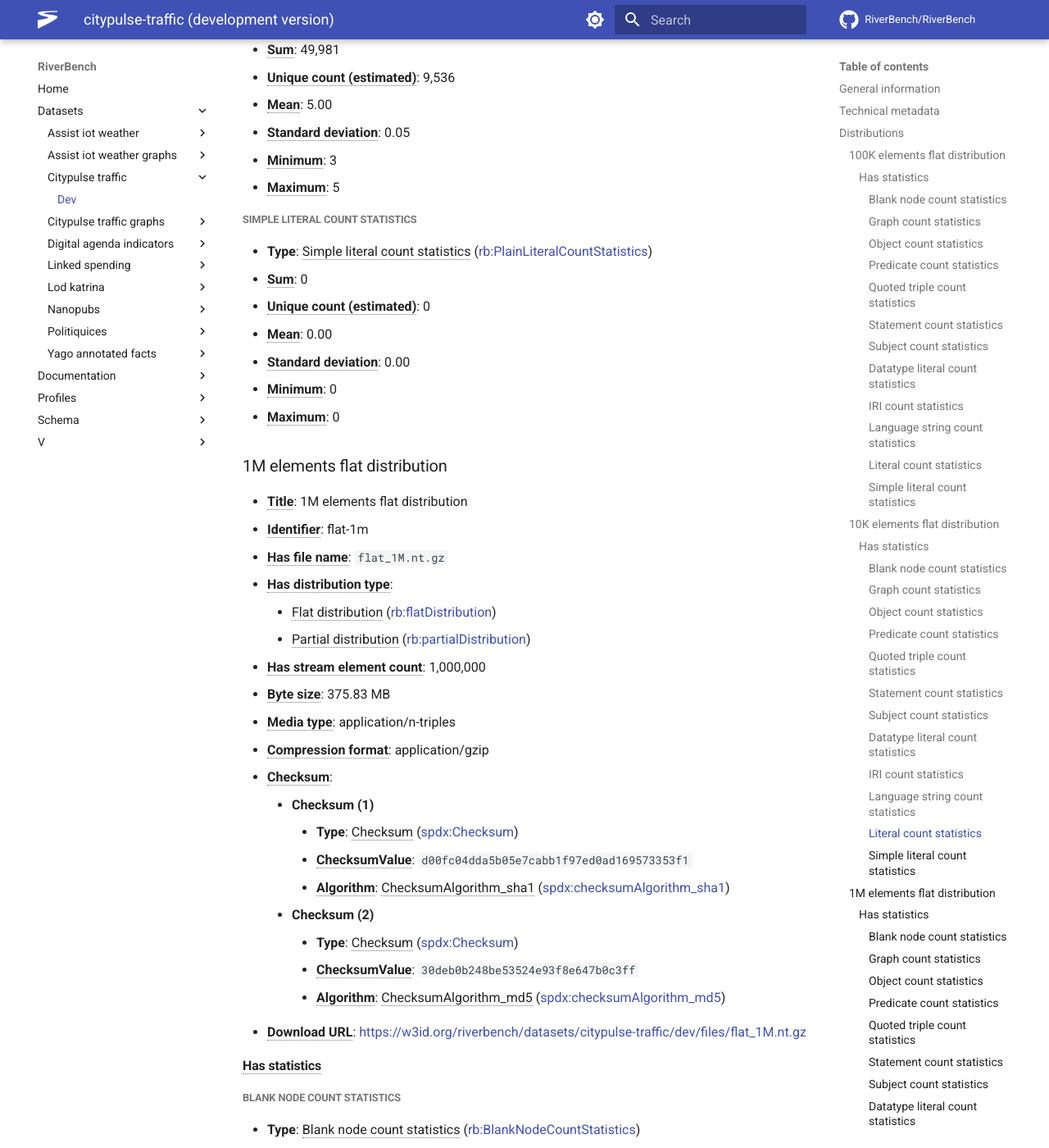
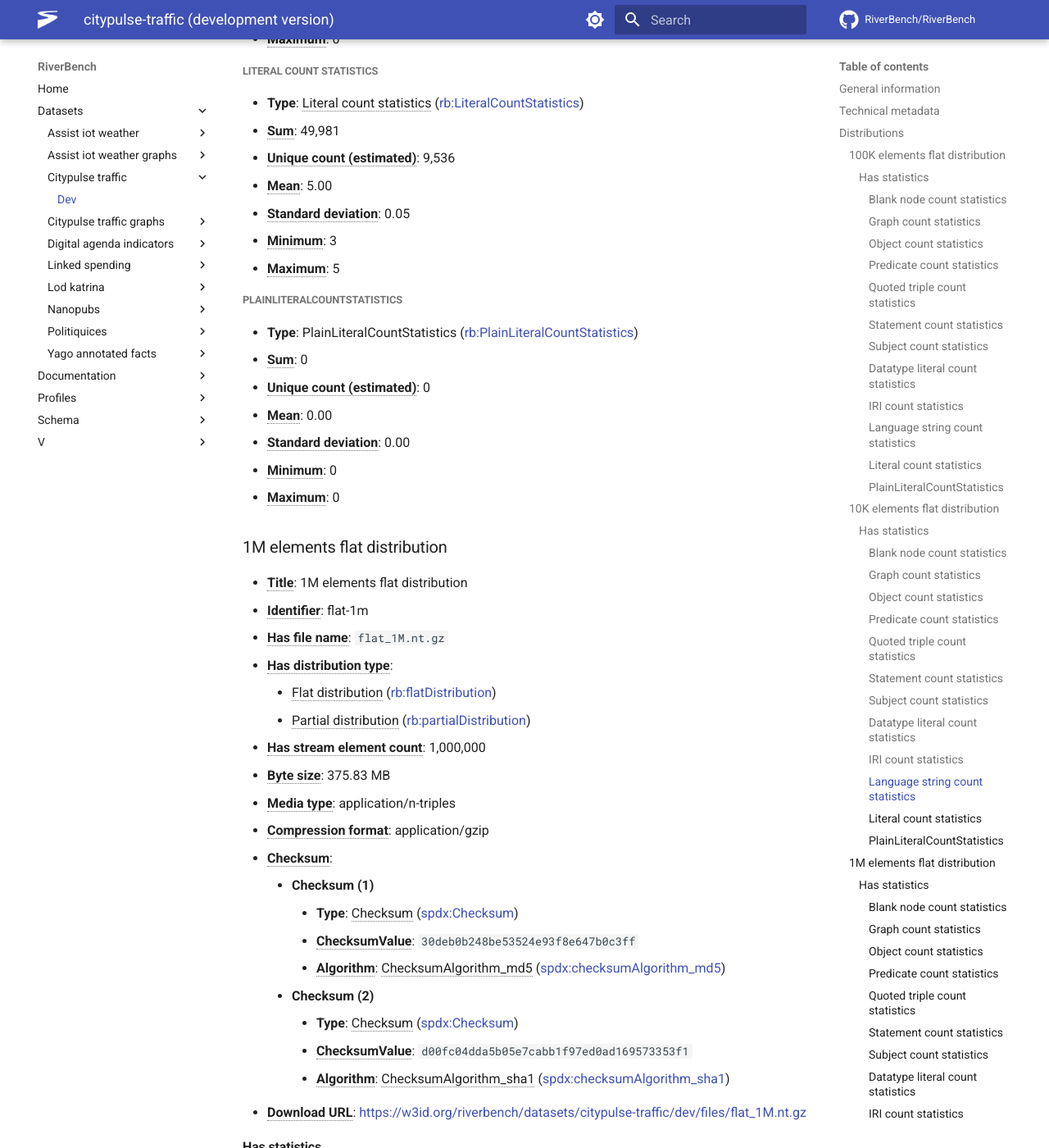
Before and after one commit to RiverBench/riverbench.github.io, an MkDocs documentation site: the page built from docs/datasets/citypulse-traffic/dev/index.md, in a window 1280 px wide and 1400 px high, scrolled down 9305 px. Shown: the whole window at 82% size. Built offline with MkDocs 1.6.1 and Material for MkDocs 9.7.7, drawn with Linux system fonts in a browser that asks for light colours; comment, search, counter and statistics services are not loaded; some of the changed text lies outside the part shown.

Commit message:
Automatic update of RiverBench/dataset-citypulse-traffic (dev)

```diff
--- a/docs/datasets/citypulse-traffic/dev/index.md
+++ b/docs/datasets/citypulse-traffic/dev/index.md
@@ -180,9 +187,9 @@ This is a processed subset of real traffic data published by the [CityPulse EU F
 - **<abbr title="Minimum value of a distribution">Minimum</abbr>**: 3
 - **<abbr title="Maximum value of a distribution">Maximum</abbr>**: 5
 
-##### Simple literal count statistics
+##### PlainLiteralCountStatistics
 
-- **Type**: <abbr title="Statistics about the number of simple literals (of type xsd:string) in the dataset.">Simple literal count statistics</abbr> ([rb:PlainLiteralCountStatistics](https://w3id.org/riverbench/schema/metadata#PlainLiteralCountStatistics))
+- **Type**: PlainLiteralCountStatistics ([rb:PlainLiteralCountStatistics](https://w3id.org/riverbench/schema/metadata#PlainLiteralCountStatistics))
 - **<abbr title="Sum of all values in the distribution. In statistics about counts, this corresponds to the total number of given elements in the dataset.">Sum</abbr>**: 0
 - **<abbr title="Only used for count statistics. Indicates how many unique elements are in the entire dataset. The value is estimated with a Bloom filter and is accurate to ~1%.">Unique count (estimated)</abbr>**: 0
 - **<abbr title="Arithmetic mean of a distribution">Mean</abbr>**: 0.00
@@ -318,9 +325,9 @@ This is a processed subset of real traffic data published by the [CityPulse EU F
 - **<abbr title="Minimum value of a distribution">Minimum</abbr>**: 3
 - **<abbr title="Maximum value of a distribution">Maximum</abbr>**: 5
 
-##### Simple literal count statistics
+##### PlainLiteralCountStatistics
 
-- **Type**: <abbr title="Statistics about the number of simple literals (of type xsd:string) in the dataset.">Simple literal count statistics</abbr> ([rb:PlainLiteralCountStatistics](https://w3id.org/riverbench/schema/metadata#PlainLiteralCountStatistics))
+- **Type**: PlainLiteralCountStatistics ([rb:PlainLiteralCountStatistics](https://w3id.org/riverbench/schema/metadata#PlainLiteralCountStatistics))
 - **<abbr title="Sum of all values in the distribution. In statistics about counts, this corresponds to the total number of given elements in the dataset.">Sum</abbr>**: 0
 - **<abbr title="Only used for count statistics. Indicates how many unique elements are in the entire dataset. The value is estimated with a Bloom filter and is accurate to ~1%.">Unique count (estimated)</abbr>**: 0
 - **<abbr title="Arithmetic mean of a distribution">Mean</abbr>**: 0.00
@@ -343,12 +350,12 @@ This is a processed subset of real traffic data published by the [CityPulse EU F
 - **<abbr title="The checksum property provides a mechanism that can be used to verify that the contents of a File or Package have not changed.">Checksum</abbr>**:
     - **Checksum (1)**
         - **Type**: <abbr title="A Checksum is value that allows the contents of a file to be authenticated. Even small changes to the content of the file will change its checksum. This class allows the results of a variety of checksum and cryptographic message digest algorithms to be represented.">Checksum</abbr> ([spdx:Checksum](http://spdx.org/rdf/terms#Checksum))
+        - **<abbr title="The checksumValue property provides a lower case hexidecimal encoded digest value produced using a specific algorithm.">ChecksumValue</abbr>**: `30deb0b248be53524e93f8e647b0c3ff`
+        - **<abbr title="Identifies the algorithm used to produce the subject Checksum. Currently, SHA-1 is the only supported algorithm. It is anticipated that other algorithms will be supported at a later time.">Algorithm</abbr>**: <abbr title="Indicates the algorithm used was MD5">ChecksumAlgorithm_md5</abbr> ([spdx:checksumAlgorithm_md5](http://spdx.org/rdf/terms#checksumAlgorithm_md5))
+    - **Checksum (2)**
+        - **Type**: <abbr title="A Checksum is value that allows the contents of a file to be authenticated. Even small changes to the content of the file will change its checksum. This class allows the results of a variety of checksum and cryptographic message digest algorithms to be represented.">Checksum</abbr> ([spdx:Checksum](http://spdx.org/rdf/terms#Checksum))
         - **<abbr title="The checksumValue property provides a lower case hexidecimal encoded digest value produced using a specific algorithm.">ChecksumValue</abbr>**: `d00fc04dda5b05e7cabb1f97ed0ad169573353f1`
         - **<abbr title="Identifies the algorithm used to produce the subject Checksum. Currently, SHA-1 is the only supported algorithm. It is anticipated that other algorithms will be supported at a later time.">Algorithm</abbr>**: <abbr title="Indicates the algorithm used was SHA-1">ChecksumAlgorithm_sha1</abbr> ([spdx:checksumAlgorithm_sha1](http://spdx.org/rdf/terms#checksumAlgorithm_sha1))
-    - **Checksum (2)**
-        - **Type**: <abbr title="A Checksum is value that allows the contents of a file to be authenticated. Even small changes to the content of the file will change its checksum. This class allows the results of a variety of checksum and cryptographic message digest algorithms to be represented.">Checksum</abbr> ([spdx:Checksum](http://spdx.org/rdf/terms#Checksum))
-        - **<abbr title="The checksumValue property provides a lower case hexidecimal encoded digest value produced using a specific algorithm.">ChecksumValue</abbr>**: `30deb0b248be53524e93f8e647b0c3ff`
-        - **<abbr title="Identifies the algorithm used to produce the subject Checksum. Currently, SHA-1 is the only supported algorithm. It is anticipated that other algorithms will be supported at a later time.">Algorithm</abbr>**: <abbr title="Indicates the algorithm used was MD5">ChecksumAlgorithm_md5</abbr> ([spdx:checksumAlgorithm_md5](http://spdx.org/rdf/terms#checksumAlgorithm_md5))
 - **<abbr title="The URL of the downloadable file in a given format. E.g. CSV file or RDF file. The format is indicated by the distribution's dct:format and/or dcat:mediaType.">Download URL</abbr>**: [https://w3id.org/riverbench/datasets/citypulse-traffic/dev/files/flat_1M.nt.gz](https://w3id.org/riverbench/datasets/citypulse-traffic/dev/files/flat_1M.nt.gz)
 
 #### <abbr title="Has a dataset statistics object">Has statistics</abbr>
@@ -456,9 +463,9 @@ This is a processed subset of real traffic data published by the [CityPulse EU F
 - **<abbr title="Minimum value of a distribution">Minimum</abbr>**: 3
 - **<abbr title="Maximum value of a distribution">Maximum</abbr>**: 5
 
-##### Simple literal count statistics
+##### PlainLiteralCountStatistics
 
-- **Type**: <abbr title="Statistics about the number of simple literals (of type xsd:string) in the dataset.">Simple literal count statistics</abbr> ([rb:PlainLiteralCountStatistics](https://w3id.org/riverbench/schema/metadata#PlainLiteralCountStatistics))
+- **Type**: PlainLiteralCountStatistics ([rb:PlainLiteralCountStatistics](https://w3id.org/riverbench/schema/metadata#PlainLiteralCountStatistics))
 - **<abbr title="Sum of all values in the distribution. In statistics about counts, this corresponds to the total number of given elements in the dataset.">Sum</abbr>**: 0
 - **<abbr title="Only used for count statistics. Indicates how many unique elements are in the entire dataset. The value is estimated with a Bloom filter and is accurate to ~1%.">Unique count (estimated)</abbr>**: 0
 - **<abbr title="Arithmetic mean of a distribution">Mean</abbr>**: 0.00
@@ -481,12 +488,12 @@ This is a processed subset of real traffic data published by the [CityPulse EU F
 - **<abbr title="The checksum property provides a mechanism that can be used to verify that the contents of a File or Package have not changed.">Checksum</abbr>**:
     - **Checksum (1)**
         - **Type**: <abbr title="A Checksum is value that allows the contents of a file to be authenticated. Even small changes to the content of the file will change its checksum. This class allows the results of a variety of checksum and cryptographic message digest algorithms to be represented.">Checksum</abbr> ([spdx:Checksum](http://spdx.org/rdf/terms#Checksum))
+        - **<abbr title="The checksumValue property provides a lower case hexidecimal encoded digest value produced using a specific algorithm.">ChecksumValue</abbr>**: `a4554e0dea334298b87366cf0ff530a7`
+        - **<abbr title="Identifies the algorithm used to produce the subject Checksum. Currently, SHA-1 is the only supported algorithm. It is anticipated that other algorithms will be supported at a later time.">Algorithm</abbr>**: <abbr title="Indicates the algorithm used was MD5">ChecksumAlgorithm_md5</abbr> ([spdx:checksumAlgorithm_md5](http://spdx.org/rdf/terms#checksumAlgorithm_md5))
+    - **Checksum (2)**
+        - **Type**: <abbr title="A Checksum is value that allows the contents of a file to be authenticated. Even small changes to the content of the file will change its checksum. This class allows the results of a variety of checksum and cryptographic message digest algorithms to be represented.">Checksum</abbr> ([spdx:Checksum](http://spdx.org/rdf/terms#Checksum))
         - **<abbr title="The checksumValue property provides a lower case hexidecimal encoded digest value produced using a specific algorithm.">ChecksumValue</abbr>**: `1df304bcf5eb737d3eb5067236b3b368a0d68ce1`
         - **<abbr title="Identifies the algorithm used to produce the subject Checksum. Currently, SHA-1 is the only supported algorithm. It is anticipated that other algorithms will be supported at a later time.">Algorithm</abbr>**: <abbr title="Indicates the algorithm used was SHA-1">ChecksumAlgorithm_sha1</abbr> ([spdx:checksumAlgorithm_sha1](http://spdx.org/rdf/terms#checksumAlgorithm_sha1))
-    - **Checksum (2)**
-        - **Type**: <abbr title="A Checksum is value that allows the contents of a file to be authenticated. Even small changes to the content of the file will change its checksum. This class allows the results of a variety of checksum and cryptographic message digest algorithms to be represented.">Checksum</abbr> ([spdx:Checksum](http://spdx.org/rdf/terms#Checksum))
-        - **<abbr title="The checksumValue property provides a lower case hexidecimal encoded digest value produced using a specific algorithm.">ChecksumValue</abbr>**: `a4554e0dea334298b87366cf0ff530a7`
-        - **<abbr title="Identifies the algorithm used to produce the subject Checksum. Currently, SHA-1 is the only supported algorithm. It is anticipated that other algorithms will be supported at a later time.">Algorithm</abbr>**: <abbr title="Indicates the algorithm used was MD5">ChecksumAlgorithm_md5</abbr> ([spdx:checksumAlgorithm_md5](http://spdx.org/rdf/terms#checksumAlgorithm_md5))
 - **<abbr title="The URL of the downloadable file in a given format. E.g. CSV file or RDF file. The format is indicated by the distribution's dct:format and/or dcat:mediaType.">Download URL</abbr>**: [https://w3id.org/riverbench/datasets/citypulse-traffic/dev/files/flat_full.nt.gz](https://w3id.org/riverbench/datasets/citypulse-traffic/dev/files/flat_full.nt.gz)
 
 #### <abbr title="Has a dataset statistics object">Has statistics</abbr>
@@ -594,9 +601,9 @@ This is a processed subset of real traffic data published by the [CityPulse EU F
 - **<abbr title="Minimum value of a distribution">Minimum</abbr>**: 3
 - **<abbr title="Maximum value of a distribution">Maximum</abbr>**: 5
 
-##### Simple literal count statistics
+##### PlainLiteralCountStatistics
 
-- **Type**: <abbr title="Statistics about the number of simple literals (of type xsd:string) in the dataset.">Simple literal count statistics</abbr> ([rb:PlainLiteralCountStatistics](https://w3id.org/riverbench/schema/metadata#PlainLiteralCountStatistics))
+- **Type**: PlainLiteralCountStatistics ([rb:PlainLiteralCountStatistics](https://w3id.org/riverbench/schema/metadata#PlainLiteralCountStatistics))
 - **<abbr title="Sum of all values in the distribution. In statistics about counts, this corresponds to the total number of given elements in the dataset.">Sum</abbr>**: 0
 - **<abbr title="Only used for count statistics. Indicates how many unique elements are in the entire dataset. The value is estimated with a Bloom filter and is accurate to ~1%.">Unique count (estimated)</abbr>**: 0
 - **<abbr title="Arithmetic mean of a distribution">Mean</abbr>**: 0.00
@@ -620,12 +627,12 @@ This is a processed subset of real traffic data published by the [CityPulse EU F
 - **<abbr title="The checksum property provides a mechanism that can be used to verify that the contents of a File or Package have not changed.">Checksum</abbr>**:
     - **Checksum (1)**
         - **Type**: <abbr title="A Checksum is value that allows the contents of a file to be authenticated. Even small changes to the content of the file will change its checksum. This class allows the results of a variety of checksum and cryptographic message digest algorithms to be represented.">Checksum</abbr> ([spdx:Checksum](http://spdx.org/rdf/terms#Checksum))
+        - **<abbr title="The checksumValue property provides a lower case hexidecimal encoded digest value produced using a specific algorithm.">ChecksumValue</abbr>**: `6109cc15de2dbdc8e80d03987229bbe0`
+        - **<abbr title="Identifies the algorithm used to produce the subject Checksum. Currently, SHA-1 is the only supported algorithm. It is anticipated that other algorithms will be supported at a later time.">Algorithm</abbr>**: <abbr title="Indicates the algorithm used was MD5">ChecksumAlgorithm_md5</abbr> ([spdx:checksumAlgorithm_md5](http://spdx.org/rdf/terms#checksumAlgorithm_md5))
+    - **Checksum (2)**
+        - **Type**: <abbr title="A Checksum is value that allows the contents of a file to be authenticated. Even small changes to the content of the file will change its checksum. This class allows the results of a variety of checksum and cryptographic message digest algorithms to be represented.">Checksum</abbr> ([spdx:Checksum](http://spdx.org/rdf/terms#Checksum))
         - **<abbr title="The checksumValue property provides a lower case hexidecimal encoded digest value produced using a specific algorithm.">ChecksumValue</abbr>**: `334e6f86d4809f5970c98fce854be8b65a4c42ec`
         - **<abbr title="Identifies the algorithm used to produce the subject Checksum. Currently, SHA-1 is the only supported algorithm. It is anticipated that other algorithms will be supported at a later time.">Algorithm</abbr>**: <abbr title="Indicates the algorithm used was SHA-1">ChecksumAlgorithm_sha1</abbr> ([spdx:checksumAlgorithm_sha1](http://spdx.org/rdf/terms#checksumAlgorithm_sha1))
-    - **Checksum (2)**
-        - **Type**: <abbr title="A Checksum is value that allows the contents of a file to be authenticated. Even small changes to the content of the file will change its checksum. This class allows the results of a variety of checksum and cryptographic message digest algorithms to be represented.">Checksum</abbr> ([spdx:Checksum](http://spdx.org/rdf/terms#Checksum))
-        - **<abbr title="The checksumValue property provides a lower case hexidecimal encoded digest value produced using a specific algorithm.">ChecksumValue</abbr>**: `6109cc15de2dbdc8e80d03987229bbe0`
-        - **<abbr title="Identifies the algorithm used to produce the subject Checksum. Currently, SHA-1 is the only supported algorithm. It is anticipated that other algorithms will be supported at a later time.">Algorithm</abbr>**: <abbr title="Indicates the algorithm used was MD5">ChecksumAlgorithm_md5</abbr> ([spdx:checksumAlgorithm_md5](http://spdx.org/rdf/terms#checksumAlgorithm_md5))
 - **<abbr title="The URL of the downloadable file in a given format. E.g. CSV file or RDF file. The format is indicated by the distribution's dct:format and/or dcat:mediaType.">Download URL</abbr>**: [https://w3id.org/riverbench/datasets/citypulse-traffic/dev/files/stream_100K.tar.gz](https://w3id.org/riverbench/datasets/citypulse-traffic/dev/files/stream_100K.tar.gz)
 
 #### <abbr title="Has a dataset statistics object">Has statistics</abbr>
@@ -733,9 +740,9 @@ This is a processed subset of real traffic data published by the [CityPulse EU F
 - **<abbr title="Minimum value of a distribution">Minimum</abbr>**: 3
 - **<abbr title="Maximum value of a distribution">Maximum</abbr>**: 5
 
-##### Simple literal count statistics
+##### PlainLiteralCountStatistics
 
-- **Type**: <abbr title="Statistics about the number of simple literals (of type xsd:string) in the dataset.">Simple literal count statistics</abbr> ([rb:PlainLiteralCountStatistics](https://w3id.org/riverbench/schema/metadata#PlainLiteralCountStatistics))
+- **Type**: PlainLiteralCountStatistics ([rb:PlainLiteralCountStatistics](https://w3id.org/riverbench/schema/metadata#PlainLiteralCountStatistics))
 - **<abbr title="Sum of all values in the distribution. In statistics about counts, this corresponds to the total number of given elements in the dataset.">Sum</abbr>**: 0
 - **<abbr title="Only used for count statistics. Indicates how many unique elements are in the entire dataset. The value is estimated with a Bloom filter and is accurate to ~1%.">Unique count (estimated)</abbr>**: 0
 - **<abbr title="Arithmetic mean of a distribution">Mean</abbr>**: 0.00
@@ -872,9 +879,9 @@ This is a processed subset of real traffic data published by the [CityPulse EU F
 - **<abbr title="Minimum value of a distribution">Minimum</abbr>**: 3
 - **<abbr title="Maximum value of a distribution">Maximum</abbr>**: 5
 
-##### Simple literal count statistics
+##### PlainLiteralCountStatistics
 
-- **Type**: <abbr title="Statistics about the number of simple literals (of type xsd:string) in the dataset.">Simple literal count statistics</abbr> ([rb:PlainLiteralCountStatistics](https://w3id.org/riverbench/schema/metadata#PlainLiteralCountStatistics))
+- **Type**: PlainLiteralCountStatistics ([rb:PlainLiteralCountStatistics](https://w3id.org/riverbench/schema/metadata#PlainLiteralCountStatistics))
 - **<abbr title="Sum of all values in the distribution. In statistics about counts, this corresponds to the total number of given elements in the dataset.">Sum</abbr>**: 0
 - **<abbr title="Only used for count statistics. Indicates how many unique elements are in the entire dataset. The value is estimated with a Bloom filter and is accurate to ~1%.">Unique count (estimated)</abbr>**: 0
 - **<abbr title="Arithmetic mean of a distribution">Mean</abbr>**: 0.00
@@ -1011,9 +1018,9 @@ This is a processed subset of real traffic data published by the [CityPulse EU F
 - **<abbr title="Minimum value of a distribution">Minimum</abbr>**: 3
 - **<abbr title="Maximum value of a distribution">Maximum</abbr>**: 5
 
-##### Simple literal count statistics
+##### PlainLiteralCountStatistics
 
-- **Type**: <abbr title="Statistics about the number of simple literals (of type xsd:string) in the dataset.">Simple literal count statistics</abbr> ([rb:PlainLiteralCountStatistics](https://w3id.org/riverbench/schema/metadata#PlainLiteralCountStatistics))
+- **Type**: PlainLiteralCountStatistics ([rb:PlainLiteralCountStatistics](https://w3id.org/riverbench/schema/metadata#PlainLiteralCountStatistics))
 - **<abbr title="Sum of all values in the distribution. In statistics about counts, this corresponds to the total number of given elements in the dataset.">Sum</abbr>**: 0
 - **<abbr title="Only used for count statistics. Indicates how many unique elements are in the entire dataset. The value is estimated with a Bloom filter and is accurate to ~1%.">Unique count (estimated)</abbr>**: 0
 - **<abbr title="Arithmetic mean of a distribution">Mean</abbr>**: 0.00
@@ -1150,9 +1157,9 @@ This is a processed subset of real traffic data published by the [CityPulse EU F
 - **<abbr title="Minimum value of a distribution">Minimum</abbr>**: 3
 - **<abbr title="Maximum value of a distribution">Maximum</abbr>**: 5
 
-##### Simple literal count statistics
+##### PlainLiteralCountStatistics
 
-- **Type**: <abbr title="Statistics about the number of simple literals (of type xsd:string) in the dataset.">Simple literal count statistics</abbr> ([rb:PlainLiteralCountStatistics](https://w3id.org/riverbench/schema/metadata#PlainLiteralCountStatistics))
+- **Type**: PlainLiteralCountStatistics ([rb:PlainLiteralCountStatistics](https://w3id.org/riverbench/schema/metadata#PlainLiteralCountStatistics))
 - **<abbr title="Sum of all values in the distribution. In statistics about counts, this corresponds to the total number of given elements in the dataset.">Sum</abbr>**: 0
 - **<abbr title="Only used for count statistics. Indicates how many unique elements are in the entire dataset. The value is estimated with a Bloom filter and is accurate to ~1%.">Unique count (estimated)</abbr>**: 0
 - **<abbr title="Arithmetic mean of a distribution">Mean</abbr>**: 0.00
```
Also changed, not shown: other parts of docs/datasets/citypulse-traffic/dev/index.md (+14 -7 lines).
